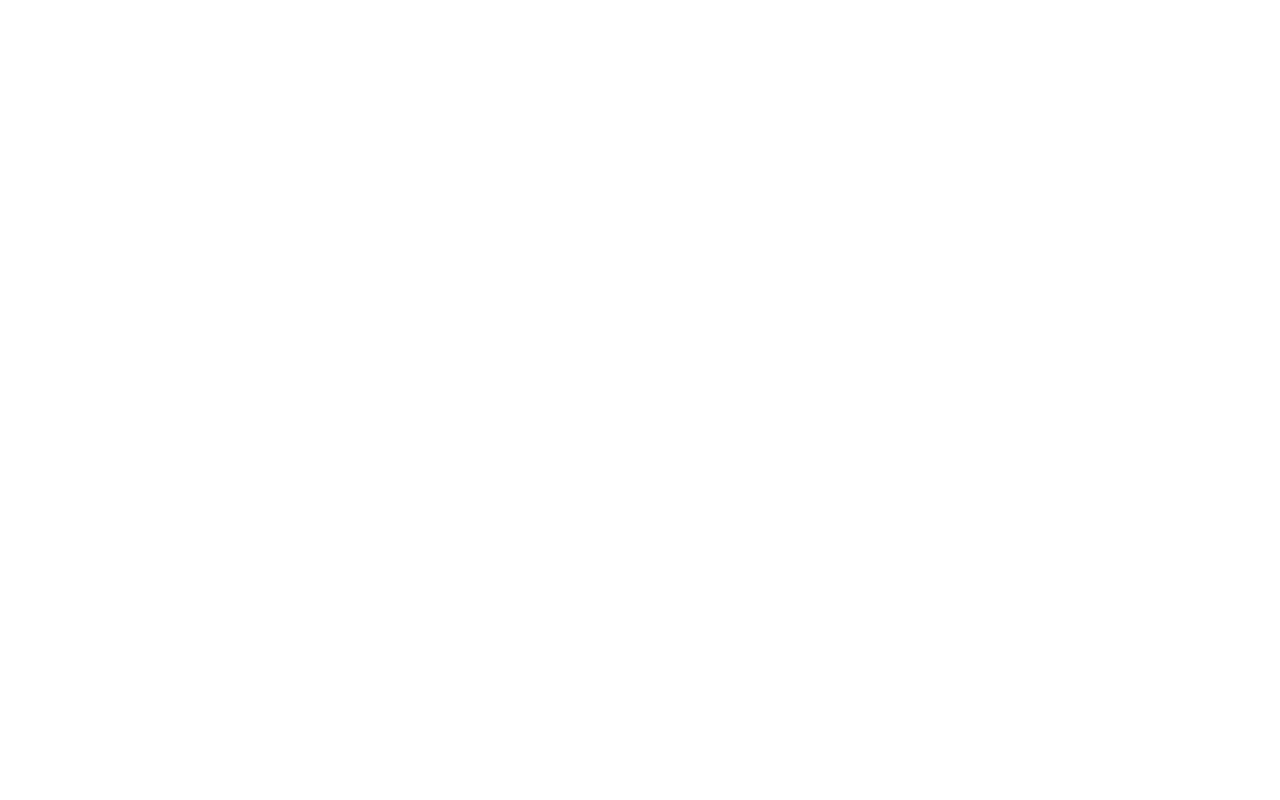
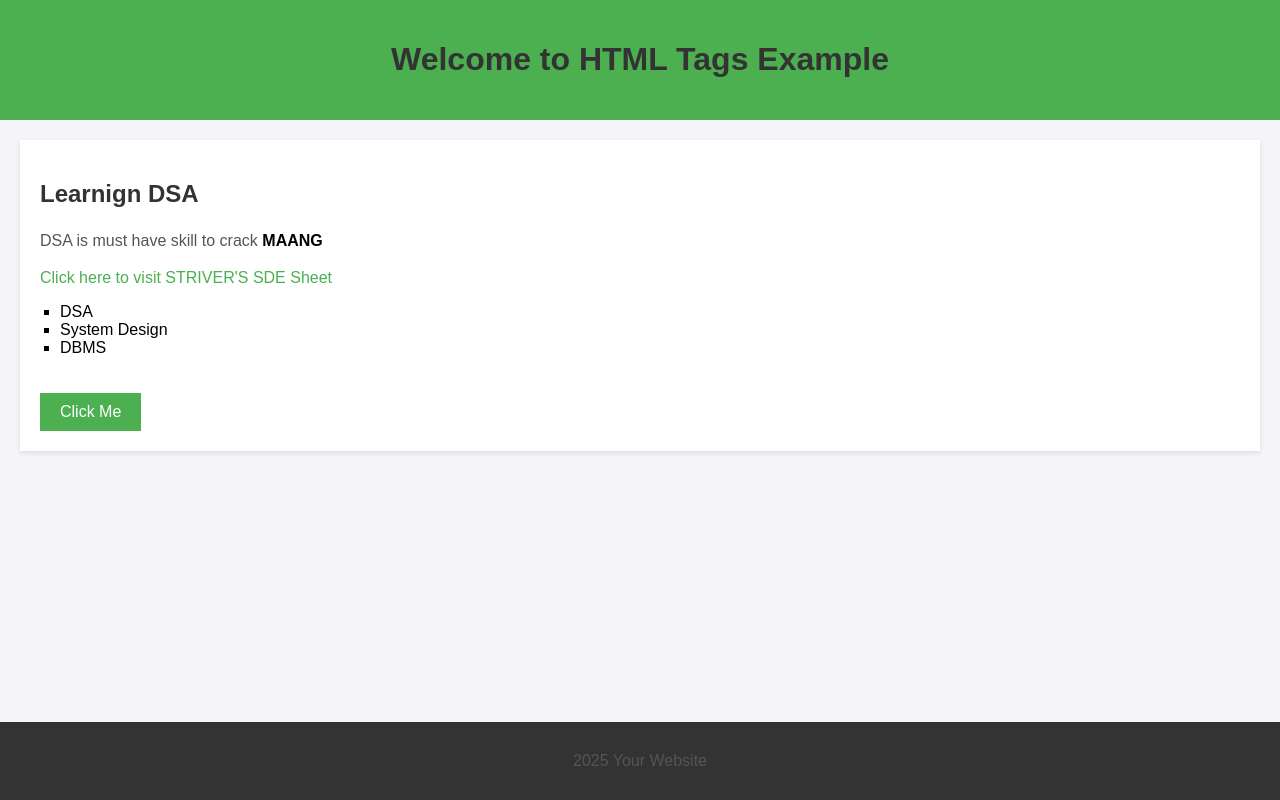
Before and after one commit to Thribhuvana/EPAM, a plain HTML site: page tags.html in a window 1280 px wide. Drawn offline with Linux system fonts and the light colour scheme.

Commit message:
Resolved merge conflicts

```diff
--- a/tags.css
+++ b/tags.css
@@ -0,0 +1,93 @@
+/* General styles */
+body {
+    font-family: Arial, sans-serif;
+    margin: 0;
+    padding: 0;
+    background-color: #f4f4f9;
+}
+
+/* Header styles */
+header {
+    background-color: #4CAF50;
+    color: white;
+    text-align: center;
+    padding: 20px 0;
+}
+
+/* Section styles */
+section {
+    padding: 20px;
+    margin: 20px;
+    background-color: white;
+    box-shadow: 0 2px 5px rgba(0, 0, 0, 0.1);
+}
+
+/* Heading styles */
+h1, h2 {
+    color: #333;
+}
+
+/* Paragraph styles */
+p {
+    font-size: 16px;
+    line-height: 1.6;
+    color: #555;
+}
+
+/* Strong text */
+strong {
+    font-weight: bold;
+    color: #000;
+}
+
+/* Emphasized text */
+em {
+    font-style: italic;
+    color: #888;
+}
+
+/* Link styles */
+a {
+    color: #4CAF50;
+    text-decoration: none;
+}
+
+a:hover {
+    text-decoration: underline;
+}
+
+/* List styles */
+ul {
+    list-style-type: square;
+    padding-left: 20px;
+}
+
+li {
+    font-size: 16px;
+}
+
+/* Button styles */
+button {
+    background-color: #4CAF50;
+    color: white;
+    padding: 10px 20px;
+    border: none;
+    cursor: pointer;
+    font-size: 16px;
+    margin-top: 20px;
+}
+
+button:hover {
+    background-color: #45a049;
+}
+
+/* Footer styles */
+footer {
+    background-color: #333;
+    color: white;
+    text-align: center;
+    padding: 10px 0;
+    position: fixed;
+    width: 100%;
+    bottom: 0;
+}
--- a/tags.html
+++ b/tags.html
@@ -1,3 +1,31 @@
 <!DOCTYPE html>
+<html lang="en">
+<head>
+    <title>Tags</title>
+    <link rel="stylesheet" href="tags.css">
+</head>
+<body>
 
+    <header>
+        <h1>Welcome to HTML Tags Example</h1>
+    </header>
+
+    <section>
+        <h2>Learnign DSA</h2>
+        <p>DSA is must have skill to crack <strong>MAANG</strong></p>
+
+        <a href="https://takeuforward.org/interviews/strivers-sde-sheet-top-coding-interview-problems/" target="_blank">Click here to visit STRIVER'S SDE Sheet</a>
+        <ul>
+            <li>DSA</li>
+            <li>System Design</li>
+            <li>DBMS</li>
+        </ul>
+        <button>Click Me</button>
+    </section>
+
+    <footer>
+        <p> 2025 Your Website</p>
+    </footer>
+
+</body>
 </html>
```
